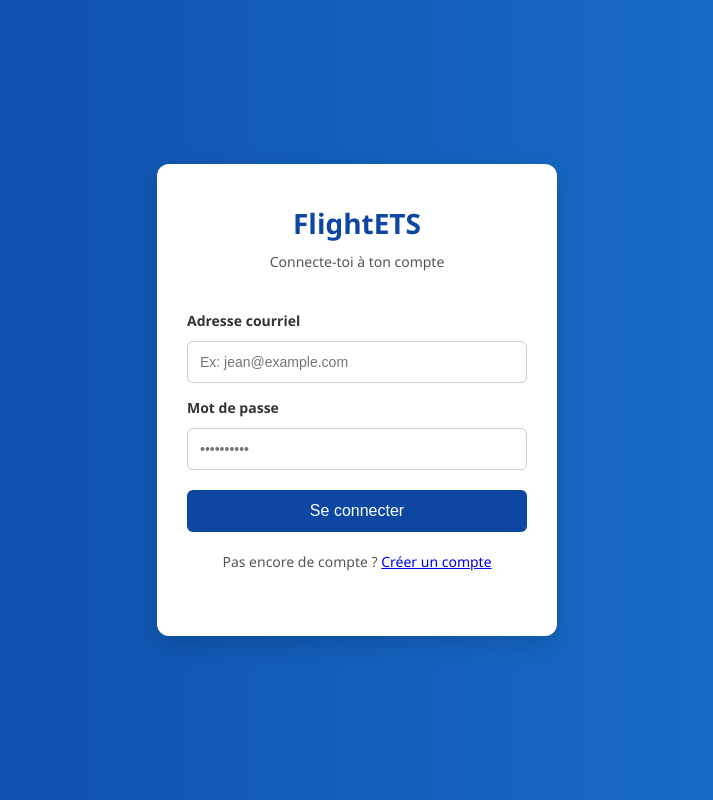
After one commit to Mouhcine212/TCH099_03, a PHP site: page /ETSbooking/login.html in a window 1280 px wide. The commit adds this page. Shown: the whole page, without its empty margins (283-996 px from the left). Run offline with PHP 8.4, Linux system fonts and the light colour scheme.

Commit message:
Inscription et connexion fixer avec docker sans bug
-Création de compte (user_post.php) avec insertion dans la DB
-Connexion avec génération de token JWT (login.php)
- Gestion du bouton connexion/déconnexion
-Redirections et messages d’erreur/succès intégrés

```diff
--- /dev/null
+++ b/Site099/ETSbooking/login.css
@@ -0,0 +1,104 @@
+/* Reset */
+* {
+  margin: 0;
+  padding: 0;
+  box-sizing: border-box;
+}
+
+/* Corps */
+body {
+  font-family: 'Segoe UI', sans-serif;
+  background: linear-gradient(to right, #0d47a1, #1976d2);
+  min-height: 100vh;
+  display: flex;
+  justify-content: center;
+  align-items: center;
+}
+
+/* Conteneur de connexion */
+.login-container {
+  background-color: #ffffff;
+  padding: 40px 30px;
+  border-radius: 12px;
+  box-shadow: 0 8px 24px rgba(0, 0, 0, 0.15);
+  width: 100%;
+  max-width: 400px;
+}
+
+/* Titre */
+h2 {
+  margin-bottom: 10px;
+  color: #0d47a1;
+  text-align: center;
+  font-size: 28px;
+}
+
+p {
+  text-align: center;
+  color: #555;
+  margin-bottom: 25px;
+  font-size: 14px;
+}
+
+/* Formulaire */
+form {
+  display: flex;
+  flex-direction: column;
+}
+
+label {
+  font-weight: bold;
+  margin-bottom: 6px;
+  color: #333;
+  font-size: 14px;
+  margin-top: 15px;
+}
+
+input[type="email"],
+input[type="password"] {
+  padding: 12px;
+  border: 1px solid #ccc;
+  border-radius: 6px;
+  margin-top: 5px;
+  font-size: 14px;
+}
+
+button {
+  padding: 12px;
+  background-color: #0d47a1;
+  color: white;
+  font-size: 16px;
+  border: none;
+  border-radius: 6px;
+  cursor: pointer;
+  margin-top: 20px;
+  transition: background-color 0.3s;
+}
+
+button:hover {
+  background-color: #1565c0;
+}
+
+#errorMsg {
+  margin-top: 10px;
+  color: red;
+  text-align: center;
+  font-size: 14px;
+}
+
+#successMsg {
+  margin-top: 10px;
+  color: green;
+  text-align: center;
+  font-size: 14px;
+}
+
+@media screen and (max-width: 480px) {
+  .login-container {
+    padding: 30px 20px;
+  }
+
+  h2 {
+    font-size: 24px;
+  }
+}
--- /dev/null
+++ b/Site099/ETSbooking/login.html
@@ -0,0 +1,34 @@
+<!DOCTYPE html>
+<html lang="fr">
+<head>
+  <meta charset="UTF-8">
+  <title>Connexion - FlightETS</title>
+  <link rel="stylesheet" href="login.css">
+  <link rel="stylesheet" href="https://cdnjs.cloudflare.com/ajax/libs/font-awesome/6.5.0/css/all.min.css">
+</head>
+<body>
+  <div class="login-container">
+    <h2>FlightETS</h2>
+    <p>Connecte-toi à ton compte</p>
+
+    <form id="loginForm">
+      <label for="email">Adresse courriel</label>
+      <input type="email" id="email" name="email" placeholder="Ex: jean@example.com" required>
+
+      <label for="motDePasse">Mot de passe</label>
+      <input type="password" id="motDePasse" name="motDePasse" placeholder="••••••••••" required>
+
+      <button type="submit">Se connecter</button>
+
+      <div id="errorMsg" class="error"></div>
+      <div id="successMsg" class="success"></div>
+    </form>
+
+    <!-- 🔗 Lien vers inscription -->
+    <p>Pas encore de compte ? <a href="inscription.html">Créer un compte</a></p>
+
+  </div>
+
+  <script src="script.js"></script>
+</body>
+</html>
--- a/Site099/ETSbooking/script.js
+++ b/Site099/ETSbooking/script.js
@@ -1,9 +1,90 @@
-document.getElementById('search-form').addEventListener('submit', function (e) {
+// === GESTION DU BOUTON CONNEXION / DÉCONNEXION ===
+const token = localStorage.getItem('jwt');
+const authBtnContainer = document.getElementById('authBtn');
+
+if (authBtnContainer) {
+  if (token) {
+    authBtnContainer.innerHTML = `<a href="#" id="logoutBtn"><i class="fas fa-sign-out-alt"></i> Déconnexion</a>`;
+    const logoutBtn = document.getElementById('logoutBtn');
+    logoutBtn.addEventListener('click', (e) => {
+      e.preventDefault();
+      localStorage.removeItem('jwt');
+      localStorage.setItem('flash', 'Déconnexion réussie ✅');
+      window.location.href = '/etsbooking/login.html';
+    });
+  } else {
+    authBtnContainer.innerHTML = `<a href="/etsbooking/login.html"><i class="fas fa-user"></i> Connexion</a>`;
+  }
+}
+
+// === AFFICHAGE DU MESSAGE DE DÉCONNEXION SUR login.html ===
+const flash = localStorage.getItem('flash');
+if (flash) {
+  const successMsg = document.getElementById('successMsg');
+  if (successMsg) {
+    successMsg.textContent = flash;
+  }
+  localStorage.removeItem('flash');
+}
+
+// === LOGIN.JS ===
+const loginForm = document.getElementById('loginForm');
+if (loginForm) {
+  const errorMsg = document.getElementById('errorMsg');
+  const successMsg = document.getElementById('successMsg');
+
+  loginForm.addEventListener('submit', async function (e) {
+    e.preventDefault();
+
+    errorMsg.textContent = '';
+    successMsg.textContent = '';
+
+    const email = loginForm.email.value;
+    const motDePasse = loginForm.motDePasse.value;
+
+    try {
+      const response = await fetch('http://localhost/api/login', {
+        method: 'POST',
+        headers: { 'Content-Type': 'application/json' },
+        body: JSON.stringify({ email, motDePasse })
+      });
+
+      const data = await response.json();
+      console.log("Réponse serveur:", data);
+
+      if (response.ok && data.token) {
+        localStorage.setItem('jwt', data.token);
+        successMsg.textContent = "Connexion réussie ! Redirection...";
+        setTimeout(() => {
+          window.location.href = '/etsbooking/index.html';
+        }, 1000);
+      } else {
+        errorMsg.textContent = data.error || "Identifiants invalides.";
+      }
+    } catch (err) {
+      errorMsg.textContent = "Erreur réseau ou serveur.";
+      console.error("Erreur:", err);
+    }
+  });
+}
+
+// === INDEX.JS ===
+const searchForm = document.getElementById('search-form');
+if (searchForm) {
+  if (!token) {
+    window.location.href = '/etsbooking/login.html';
+  }
+
+  searchForm.addEventListener('submit', function (e) {
     e.preventDefault();
     const destination = e.target.destination.value;
     const date = e.target.date.value;
 
-  fetch(`backend/vols.php?destination=${destination}&date=${date}`)
+    fetch(`/etsbooking/backend/vols.php?destination=${destination}&date=${date}`, {
+      headers: {
+        'Authorization': 'Bearer ' + token
+      }
+    })
       .then(res => res.json())
       .then(data => {
         const results = document.getElementById('results');
@@ -18,3 +99,43 @@ document.getElementById('search-form').addEventListener('submit', function (e) {
         });
       });
   });
+}
+// === GESTION DE L’INSCRIPTION ===
+const registerForm = document.getElementById('registerForm');
+if (registerForm) {
+  const registerMsg = document.getElementById('registerMsg');
+
+  registerForm.addEventListener('submit', async function (e) {
+    e.preventDefault();
+
+    registerMsg.textContent = '';
+
+    const email = registerForm.email.value;
+    const password = registerForm.password.value;
+    const firstName = registerForm.firstName.value;
+    const lastName = registerForm.lastName.value;
+
+    try {
+      const response = await fetch('http://localhost/api/user', {
+        method: 'POST',
+        headers: { 'Content-Type': 'application/json' },
+        body: JSON.stringify({ email, password, firstName, lastName })
+      });
+
+      const data = await response.json();
+      console.log(data);
+
+      if (response.ok && data.success) {
+        registerMsg.textContent = "Compte créé avec succès ! Redirection...";
+        setTimeout(() => {
+          window.location.href = "login.html";
+        }, 1500);
+      } else {
+        registerMsg.textContent = data.error || "Erreur lors de l'inscription.";
+      }
+    } catch (err) {
+      registerMsg.textContent = "Erreur réseau ou serveur.";
+      console.error("Erreur:", err);
+    }
+  });
+}
--- a/Site099/api/endpoints/vol_get.php
+++ b/Site099/api/endpoints/vol_get.php
@@ -4,7 +4,7 @@ header("Content-Type: application/json");
 $destination = $_GET['destination'];
 $date = $_GET['date'];
 
-$conn = new mysqli("localhost", "root", "", "tch099"); // adapte le nom DB
+$conn = new mysqli("database", "root", "tiger", "docker");
 
 $sql = "SELECT * FROM vols WHERE destination = ? AND date = ?";
 $stmt = $conn->prepare($sql);
```
Also changed, not shown: Site099/ETSbooking/index.html (+4 -9 lines), Site099/ETSbooking/inscription.html (added, +35 -0 lines), Site099/ETSbooking/style.css (+71 -5 lines), Site099/api/endpoints/login.php (+28 -19 lines), Site099/api/endpoints/user_post.php (added, +53 -0 lines), Site099/api/routes.php (+12 -0 lines), Site099/api/.htaccess (added). Lines whose indentation alone changed are shown as unchanged.
